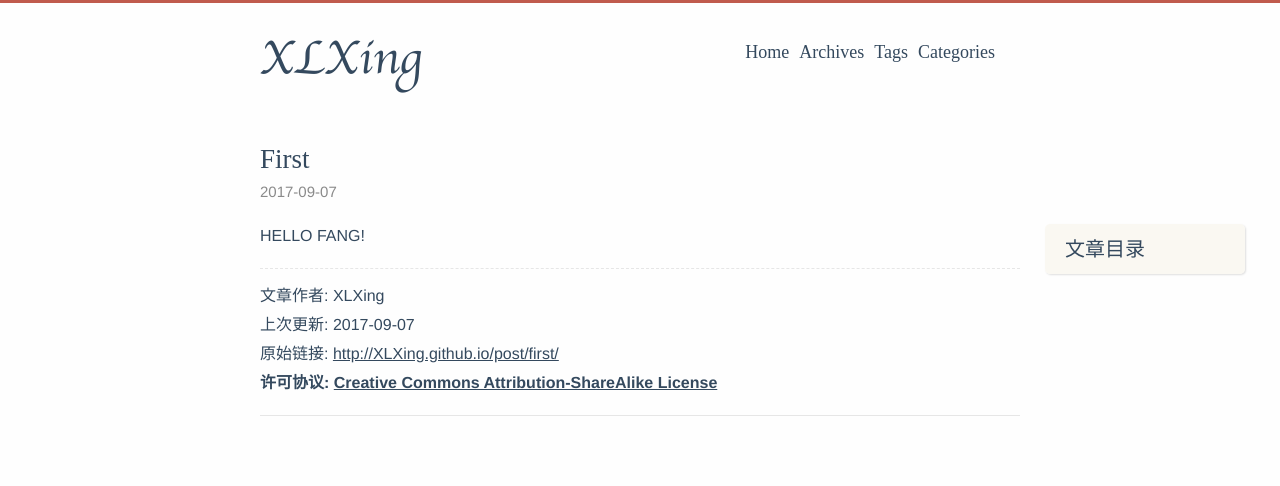
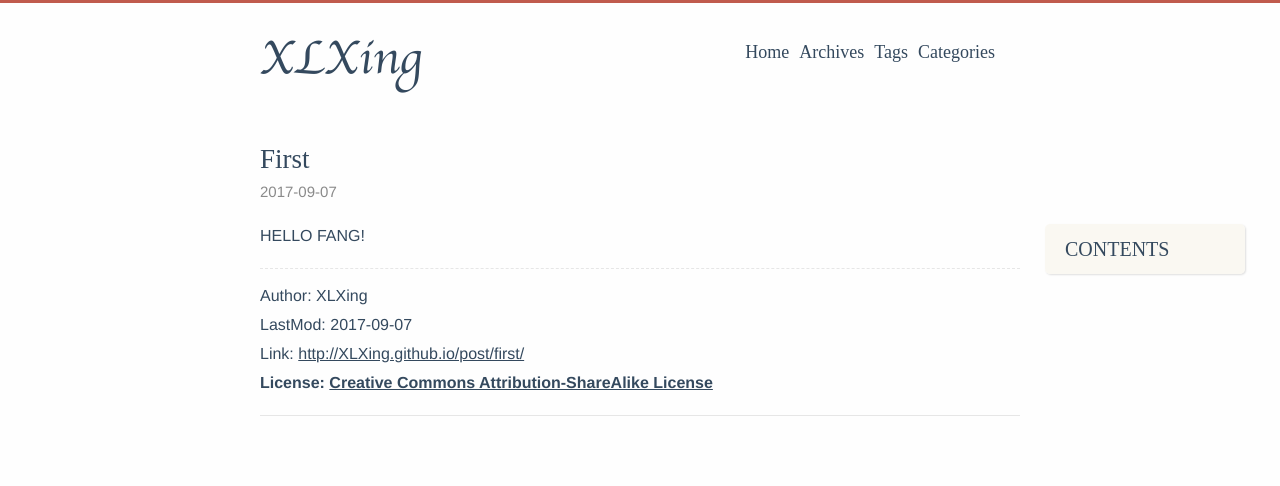
Before and after one commit to XLXing/XLXing.github.io, a plain HTML site: page post/first/index.html in a window 1280 px wide. Shown: the top 486 px of the page. Drawn offline with nearby package versions, Linux system fonts and the light colour scheme; some packages are replaced by stand-ins of ours; a script that the page names is missing; a web font is replaced by a local one.

Commit message:
first theme

```diff
--- a/post/first/index.html
+++ b/post/first/index.html
@@ -144,7 +144,7 @@
 
 
 <div class="post-toc" id="post-toc">
-  <h2 class="post-toc-title">文章目录</h2>
+  <h2 class="post-toc-title">Contents</h2>
   <div class="post-toc-content">
 
   </div>
@@ -160,20 +160,20 @@
 
 <div class="post-copyright">
   <p class="copyright-item">
-    <span class="item-title">文章作者: </span>
+    <span class="item-title">Author: </span>
     <span>XLXing</span>
   </p>
   <p class="copyright-item">
-    <span class="item-title">上次更新: </span>
+    <span class="item-title">LastMod: </span>
     2017-09-07
   </p>
   <p class="copyright-item">
-    <span class="item-title">原始链接: </span>
+    <span class="item-title">Link: </span>
     <a href="http://XLXing.github.io/post/first/">http://XLXing.github.io/post/first/</a>
   </p>
 
   <p class="copyright-item license">
-    <span class="item-title">许可协议: </span>
+    <span class="item-title">License: </span>
     <a rel="license" href="https://en.wikipedia.org/wiki/Wikipedia:Text_of_Creative_Commons_Attribution-ShareAlike_3.0_Unported_License" target="_blank">Creative Commons Attribution-ShareAlike License</a>
   </p>
 </div>
```
Also changed, not shown: categories/index.html (+2 -2 lines), index.html (+1 -1 lines), post/index.html (+2 -2 lines), tags/index.html (+2 -2 lines).
